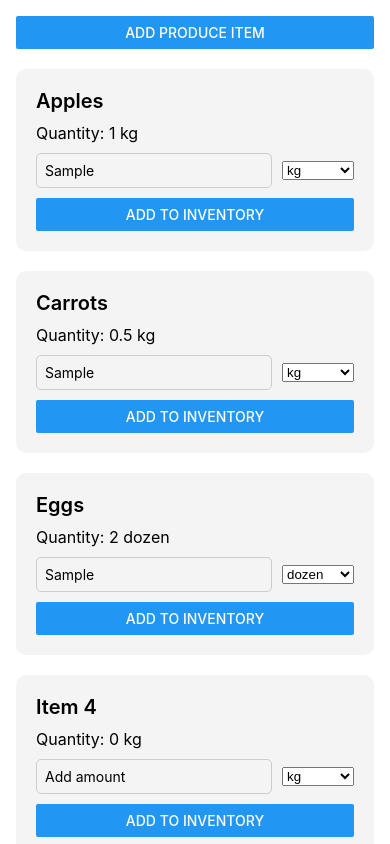
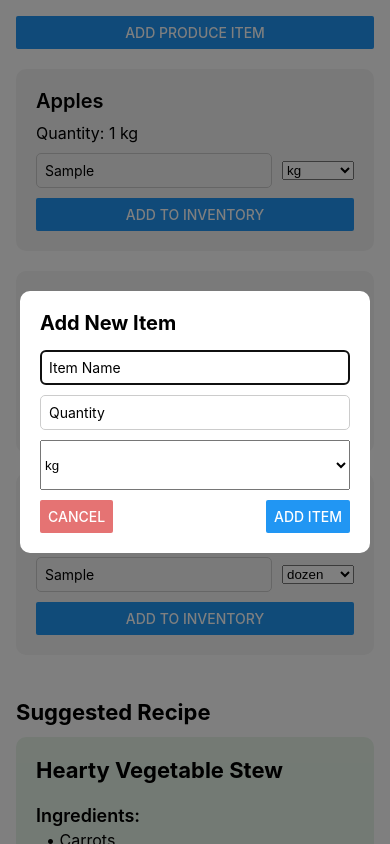
Before and after one commit to ultimate-patronum/SecondBite, a React Native app: screen / in a window 390 px wide. Both pictures are taken after typing "Sample", "Sample", "Sample" into the empty fields and a click on the button "ADD PRODUCE ITEM". Built offline with nearby package versions, Linux system fonts and the light colour scheme.

Commit message:
prelim 2 of inventory, add item button added

```diff
--- a/App.tsx
+++ b/App.tsx
@@ -1,7 +1,11 @@
+
 import React, { useState } from 'react';
-import { ScrollView, StyleSheet, Text, Button, View } from 'react-native';
+import { ScrollView, StyleSheet, Text, Button, View, TextInput } from 'react-native';
 import InventoryItem from './components/InventoryItem';
+import PopupModal from './components/PopupModal';
+
 import Recipe from './components/Recipe';
+import { Picker } from '@react-native-picker/picker';
 
 function App(): React.JSX.Element {
   const [inventoryItems, setInventoryItems] = useState([
@@ -10,16 +14,38 @@ function App(): React.JSX.Element {
     { name: 'Eggs', initlQuantity: 2, defaultUnit: 'dozen' },
   ]);
 
+  const [newItemName, setNewItemName] = useState('');
+  const [newItemQuantity, setNewItemQuantity] = useState('');
+  const [newItemUnit, setNewItemUnit] = useState('');
+  const [modalVisible, setModalVisible] = useState(false);
+
+
+
+
+
   const handleAddItem = () => {
-    setInventoryItems(prevItems => {
-      const newItems = [
-        ...prevItems,
-        { name: `Item ${prevItems.length + 1}`, initlQuantity: 0, defaultUnit: 'kg' }
-      ];
+    if(newItemName && newItemQuantity){
+      const quantity = parseFloat(newItemQuantity);
+      if(!isNaN(quantity)){
+        const newItem = {
+          name: newItemName,
+          initlQuantity: quantity,
+          defaultUnit: newItemUnit,
+        };
 
-      console.log(newItems);
-      return newItems;
-    });
+        setInventoryItems(prevItems => {
+          const updateItems = [...prevItems, newItem];
+
+          console.log(updateItems);
+          return updateItems;
+        });
+      }
+    }
+
+    setNewItemName('');
+    setNewItemQuantity('');
+    setNewItemUnit('');
+
   };
 
   const sampleRecipe = {
@@ -49,8 +75,33 @@ function App(): React.JSX.Element {
   return (
     <ScrollView style={styles.container}>
       <View style={styles.header}>
-        <Button title="Add Produce Item" onPress={handleAddItem} />
+        <Button title="Add Produce Item" onPress={() => setModalVisible(true)} />
       </View>
+
+        <PopupModal
+          visible={modalVisible}
+          onClose={() => {
+            setModalVisible(false);
+            setNewItemName('');
+            setNewItemQuantity('');
+            setNewItemUnit('kg'); // or your default unit
+          }}
+          onAdd={(name, quantity, unit) => {
+            setInventoryItems(prev => [...prev, { name, initlQuantity: quantity, defaultUnit: unit }]);
+            setModalVisible(false);
+            setNewItemName('');
+            setNewItemQuantity('');
+            setNewItemUnit('kg');
+          }}
+          newItemName={newItemName}
+          setNewItemName={setNewItemName}
+          newItemQuantity={newItemQuantity}
+          setNewItemQuantity={setNewItemQuantity}
+          newItemUnit={newItemUnit}
+          setNewItemUnit={setNewItemUnit}
+        />
+
+
 
       {inventoryItems.map((item, index) => (
         <InventoryItem
@@ -74,9 +125,22 @@ function App(): React.JSX.Element {
 const styles = StyleSheet.create({
   container: {
     padding: 16,
+    backgroundColor: '#fff',
   },
   header: {
     marginBottom: 20,
+  },
+  input: {
+    borderWidth: 1,
+    borderColor: '#ccc',
+    marginBottom: 10,
+    padding: 8,
+    borderRadius: 5,
+  },
+  picker: {
+    height: 50,
+    width: 150,
+    marginBottom: 10,
   },
   sectionTitle: {
     fontSize: 22,
--- a/components/InventoryItem.tsx
+++ b/components/InventoryItem.tsx
@@ -1,5 +1,6 @@
 import React, { useState } from 'react';
 import {
+  ScrollView,
   View,
   Text,
   TextInput,
--- /dev/null
+++ b/components/PopupModal.tsx
@@ -0,0 +1,108 @@
+// components/PopupModal.tsx
+import React from 'react';
+import { Modal, View, Text, TextInput, Button, StyleSheet } from 'react-native';
+import { Picker } from '@react-native-picker/picker';
+
+interface Props {
+  visible: boolean;
+  onClose: () => void;
+  onAdd: (name: string, quantity: number, unit: string) => void;
+  newItemName: string;
+  setNewItemName: (name: string) => void;
+  newItemQuantity: string;
+  setNewItemQuantity: (quantity: string) => void;
+  newItemUnit: string;
+  setNewItemUnit: (unit: string) => void;
+}
+
+export default function PopupModal({
+  visible,
+  onClose,
+  onAdd,
+  newItemName,
+  setNewItemName,
+  newItemQuantity,
+  setNewItemQuantity,
+  newItemUnit,
+  setNewItemUnit,
+}: Props) {
+  return (
+    <Modal
+      visible={visible}
+      animationType="slide"
+      transparent={true}
+    >
+      <View style={styles.modalOverlay}>
+        <View style={styles.modalContent}>
+          <Text style={styles.modalTitle}>Add New Item</Text>
+          <TextInput
+            style={styles.input}
+            placeholder="Item Name"
+            value={newItemName}
+            onChangeText={setNewItemName}
+          />
+          <TextInput
+            style={styles.input}
+            placeholder="Quantity"
+            keyboardType="numeric"
+            value={newItemQuantity}
+            onChangeText={setNewItemQuantity}
+          />
+          <Picker
+            selectedValue={newItemUnit}
+            onValueChange={setNewItemUnit}
+            style={styles.picker}
+          >
+            <Picker.Item label="kg" value="kg" />
+            <Picker.Item label="g" value="g" />
+            <Picker.Item label="dozen" value="dozen" />
+          </Picker>
+          <View style={styles.buttonRow}>
+            <Button title="Cancel" onPress={onClose} color="#e57373" />
+            <Button title="Add Item" onPress={() => {
+              const quantity = parseFloat(newItemQuantity);
+              if (!isNaN(quantity)) {
+                onAdd(newItemName, quantity, newItemUnit);
+              }
+            }} />
+          </View>
+        </View>
+      </View>
+    </Modal>
+  );
+}
+
+const styles = StyleSheet.create({
+  modalOverlay: {
+    flex: 1,
+    justifyContent: 'center',
+    backgroundColor: 'rgba(0,0,0,0.5)',
+    padding: 20,
+  },
+  modalContent: {
+    backgroundColor: 'white',
+    borderRadius: 10,
+    padding: 20,
+  },
+  modalTitle: {
+    fontSize: 20,
+    fontWeight: 'bold',
+    marginBottom: 15,
+  },
+  input: {
+    borderWidth: 1,
+    borderColor: '#ccc',
+    marginBottom: 10,
+    padding: 8,
+    borderRadius: 5,
+  },
+  picker: {
+    height: 50,
+    width: '100%',
+    marginBottom: 10,
+  },
+  buttonRow: {
+    flexDirection: 'row',
+    justifyContent: 'space-between',
+  },
+});
```
Also changed, not shown: package.json (+6 -1 lines), 1 other file (tests, documents, lock files or other folders).
